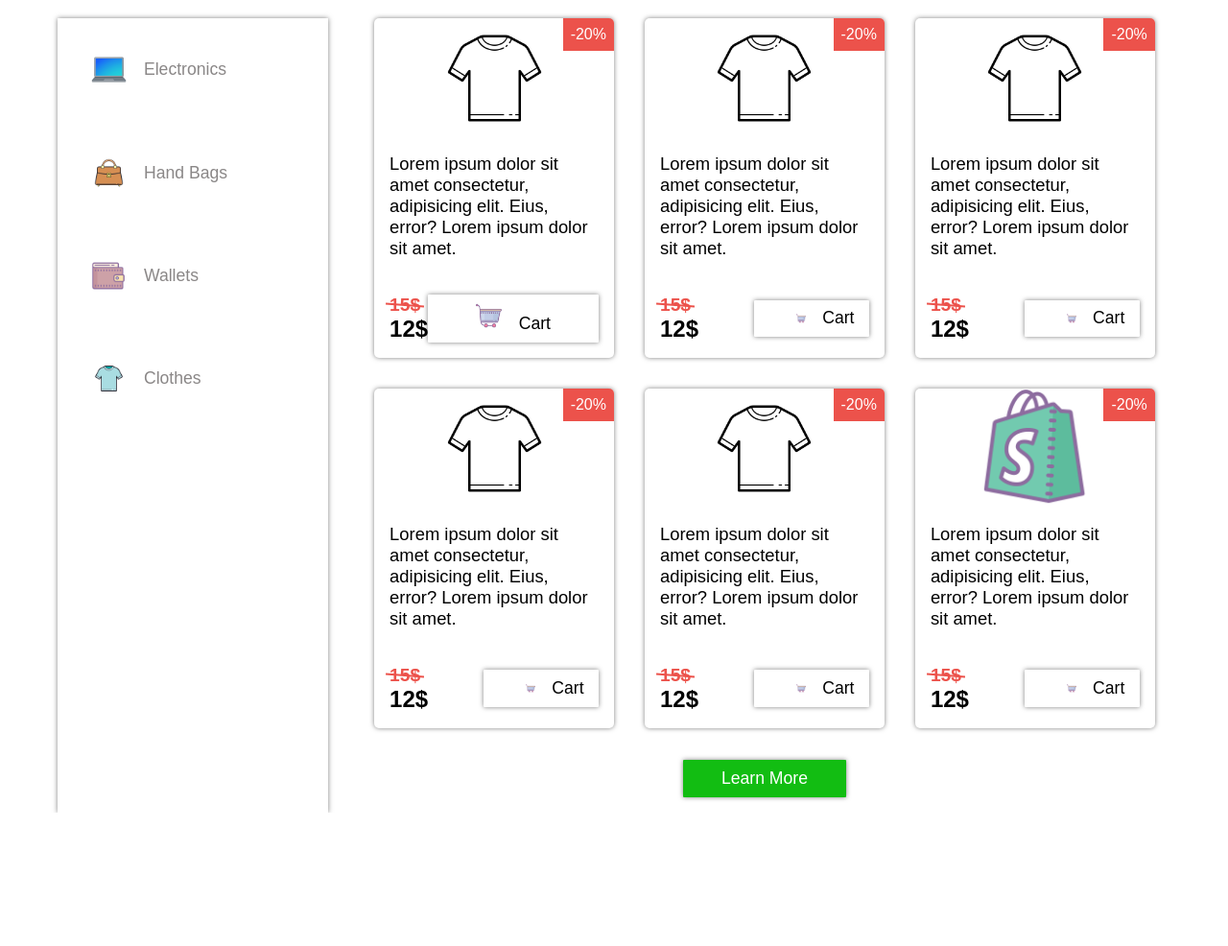
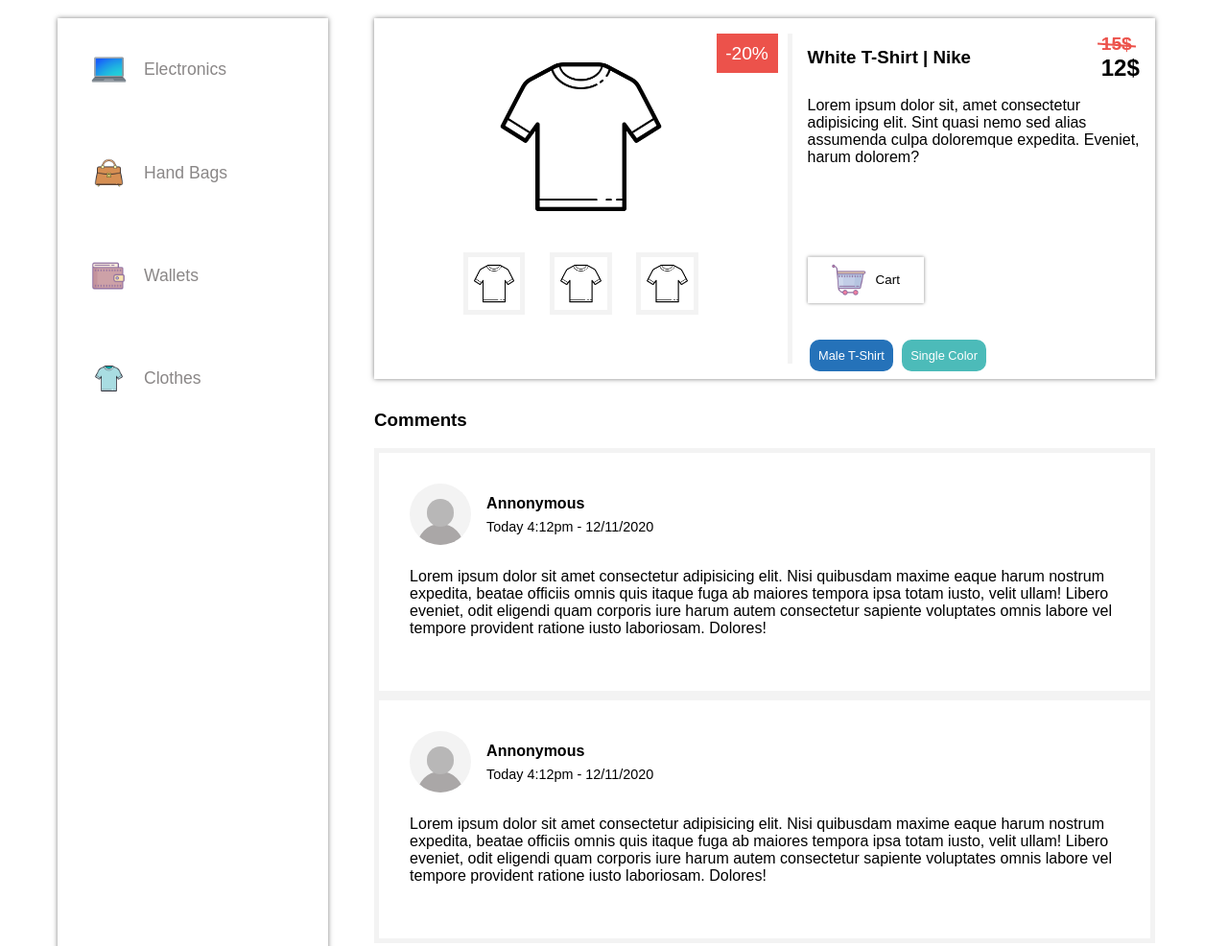
Before and after one commit to Andrew-Vuth/E-commerce-Website, a plain HTML site: page Product-page.html in a window 1280 px wide. Shown: the part 961-1947 px from the top of the page at 96% size. Before the commit the page ends 1808 px from the top, so only its background shows below. Drawn offline with Linux system fonts and the light colour scheme.

Commit message:
Link both page together | When click on product it will pop up another tab to the Product Infomation page

```diff
--- a/Homepage.html
+++ b/Product-page.html
@@ -4,6 +4,12 @@
     <meta charset="UTF-8" />
     <meta name="viewport" content="width=device-width, initial-scale=1.0" />
     <title>Shop With Us!</title>
+    <link
+      rel="stylesheet"
+      href="https://stackpath.bootstrapcdn.com/font-awesome/4.7.0/css/font-awesome.min.css"
+      integrity="sha384-wvfXpqpZZVQGK6TAh5PVlGOfQNHSoD2xbE+QkPxCAFlNEevoEH3Sl0sibVcOQVnN"
+      crossorigin="anonymous"
+    />
     <link rel="stylesheet" href="style.css" />
   </head>
   <body>
@@ -105,101 +111,94 @@
         >
       </div>
       <div id="product-menu">
-        <div class="row">
-          <div class="product">
-            <img src="./assets/clothes (1).png" alt="" width="50%" />
-            <div class="product-info">
-              <p>
-                Lorem ipsum dolor sit amet consectetur, adipisicing elit. Eius,
-                error? Lorem ipsum dolor sit amet.
-              </p>
-              <div class="buy-item">
-                <h2>12$</h2>
-                <button class="btn cart btn">
-                  <img src="./assets/shopping-cart.png" alt="cart" />Cart
-                </button>
-              </div>
+        <div class="detail">
+          <div class="product-display">
+            <div class="highlight">
+              <img src="./assets/clothes (1).png" alt="clothe" />
+            </div>
+            <div class="other-options">
+              <img src="./assets/clothes (1).png" alt="clothe" />
+              <img src="./assets/clothes (1).png" alt="clothe" />
+              <img src="./assets/clothes (1).png" alt="clothe" />
             </div>
           </div>
-          <div class="product">
-            <img src="./assets/clothes (1).png" alt="" width="50%" />
-            <div class="product-info">
-              <p>
-                Lorem ipsum dolor sit amet consectetur, adipisicing elit. Eius,
-                error? Lorem ipsum dolor sit amet.
-              </p>
-              <div class="buy-item">
-                <h2>12$</h2>
-                <button class="btn cart-btn">
-                  <img src="./assets/shopping-cart.png" alt="cart" />Cart
-                </button>
-              </div>
+
+          <div class="product-detail">
+            <div class="buy-item">
+              <h3>White T-Shirt | Nike</h3>
+              <h2>12$</h2>
             </div>
-          </div>
-          <div class="product">
-            <img src="./assets/clothes (1).png" alt="" width="50%" />
-            <div class="product-info">
-              <p>
-                Lorem ipsum dolor sit amet consectetur, adipisicing elit. Eius,
-                error? Lorem ipsum dolor sit amet.
-              </p>
-              <div class="buy-item">
-                <h2>12$</h2>
-                <button class="btn cart-btn">
-                  <img src="./assets/shopping-cart.png" alt="cart" />Cart
-                </button>
-              </div>
+
+            <p>
+              Lorem ipsum dolor sit, amet consectetur adipisicing elit. Sint
+              quasi nemo sed alias assumenda culpa doloremque expedita. Eveniet,
+              harum dolorem?
+            </p>
+            <button class="cart-btn btn">
+              <img src="./assets/shopping-cart.png" alt="cart" />Cart
+            </button>
+            <div class="tags">
+              <span>Male T-Shirt</span>
+              <span>Single Color</span>
             </div>
           </div>
         </div>
-        <div class="row">
-          <div class="product">
-            <img src="./assets/clothes (1).png" alt="" width="50%" />
-            <div class="product-info">
-              <p>
-                Lorem ipsum dolor sit amet consectetur, adipisicing elit. Eius,
-                error? Lorem ipsum dolor sit amet.
-              </p>
-              <div class="buy-item">
-                <h2>12$</h2>
-                <button class="btn cart-btn">
-                  <img src="./assets/shopping-cart.png" alt="cart" />Cart
-                </button>
+
+        <div class="comment-section">
+          <h3>Comments</h3>
+          <div class="user-comment">
+            <div class="user">
+              <div class="avatar"></div>
+              <div class="user-info">
+                <h4>Annonymous</h4>
+                <p>Today 4:12pm - 12/11/2020</p>
               </div>
             </div>
+            <div class="comment">
+              <p>
+                Lorem ipsum dolor sit amet consectetur adipisicing elit. Nisi
+                quibusdam maxime eaque harum nostrum expedita, beatae officiis
+                omnis quis itaque fuga ab maiores tempora ipsa totam iusto,
+                velit ullam! Libero eveniet, odit eligendi quam corporis iure
+                harum autem consectetur sapiente voluptates omnis labore vel
+                tempore provident ratione iusto laboriosam. Dolores!
+              </p>
+            </div>
           </div>
-          <div class="product">
-            <img src="./assets/clothes (1).png" alt="" width="50%" />
-            <div class="product-info">
-              <p>
-                Lorem ipsum dolor sit amet consectetur, adipisicing elit. Eius,
-                error? Lorem ipsum dolor sit amet.
-              </p>
-              <div class="buy-item">
-                <h2>12$</h2>
-                <button class="btn cart-btn">
-                  <img src="./assets/shopping-cart.png" alt="cart" /> Cart
-                </button>
+
+          <div class="user-comment">
+            <div class="user">
+              <div class="avatar"></div>
+              <div class="user-info">
+                <h4>Annonymous</h4>
+                <p>Today 4:12pm - 12/11/2020</p>
               </div>
             </div>
-          </div>
-          <div class="product">
-            <img src="./assets/shopify.png" alt="" width="50%" />
-            <div class="product-info">
+            <div class="comment">
               <p>
-                Lorem ipsum dolor sit amet consectetur, adipisicing elit. Eius,
-                error? Lorem ipsum dolor sit amet.
+                Lorem ipsum dolor sit amet consectetur adipisicing elit. Nisi
+                quibusdam maxime eaque harum nostrum expedita, beatae officiis
+                omnis quis itaque fuga ab maiores tempora ipsa totam iusto,
+                velit ullam! Libero eveniet, odit eligendi quam corporis iure
+                harum autem consectetur sapiente voluptates omnis labore vel
+                tempore provident ratione iusto laboriosam. Dolores!
               </p>
-              <div class="buy-item">
-                <h2>12$</h2>
-                <button class="btn cart-btn">
-                  <img src="./assets/shopping-cart.png" alt="cart" />Cart
-                </button>
-              </div>
             </div>
           </div>
+
+          <form class="comment-submit">
+            <label for="comment">Write your review here</label>
+            <textarea name="comment" id="" cols="30" rows="10"></textarea>
+            <div class="submit-btn">
+              <button class="btn">
+                <i class="fa fa-share" aria-hidden="true"></i>Share
+              </button>
+              <button class="btn">
+                <i class="fa fa-times" aria-hidden="true"></i>Discard
+              </button>
+            </div>
+          </form>
         </div>
-        <button class="btn learn-more">Learn More</button>
       </div>
     </div>
 
--- a/style.css
+++ b/style.css
@@ -1,3 +1,7 @@
+:root {
+  --green: #28df99;
+  --lightcyan: #4cbbb9;
+}
 * {
   padding: 0;
   margin: 0;
@@ -204,7 +208,7 @@ a {
 }
 
 #side div:hover > p {
-  color: #4cbbb9;
+  color: var(--lightcyan);
 }
 #product-menu {
   grid-area: product;
@@ -214,6 +218,7 @@ a {
   flex-direction: column;
 }
 .product {
+  color: #333335;
   position: relative;
   border-radius: 5px;
   margin: 1em;
@@ -264,14 +269,13 @@ a {
   width: 55%;
 }
 .buy-item .btn:hover {
-  background: #4cbbb9;
+  background: var(--lightcyan);
   color: white;
 }
 .buy-item .btn img {
   width: 60%;
   margin-right: 1em;
 }
-
 .product:hover {
   border: none;
   transform: translateY(-10px);
@@ -279,7 +283,7 @@ a {
   transition: 0.3s ease-in;
 }
 .product:hover .buy-item h2 {
-  color: #4cbbb9;
+  color: var(--lightcyan);
 }
 .product-info {
   padding: 1em;
@@ -296,8 +300,7 @@ a {
 
 .learn-more {
   margin-top: 1em;
-  background-color: rgb(18, 189, 18);
-  width: 20%;
+  background-color: var(--green);
   align-self: center;
 }
 
@@ -445,7 +448,7 @@ a {
   font-size: 1.2em;
 }
 .comment-submit .btn:first-child {
-  background-color: rgb(18, 189, 18);
+  background-color: var(--green);
 }
 .comment-submit .btn:last-child {
   background-color: #9e9c9c;
```
Also changed, not shown: index.html (+85 -72 lines).
